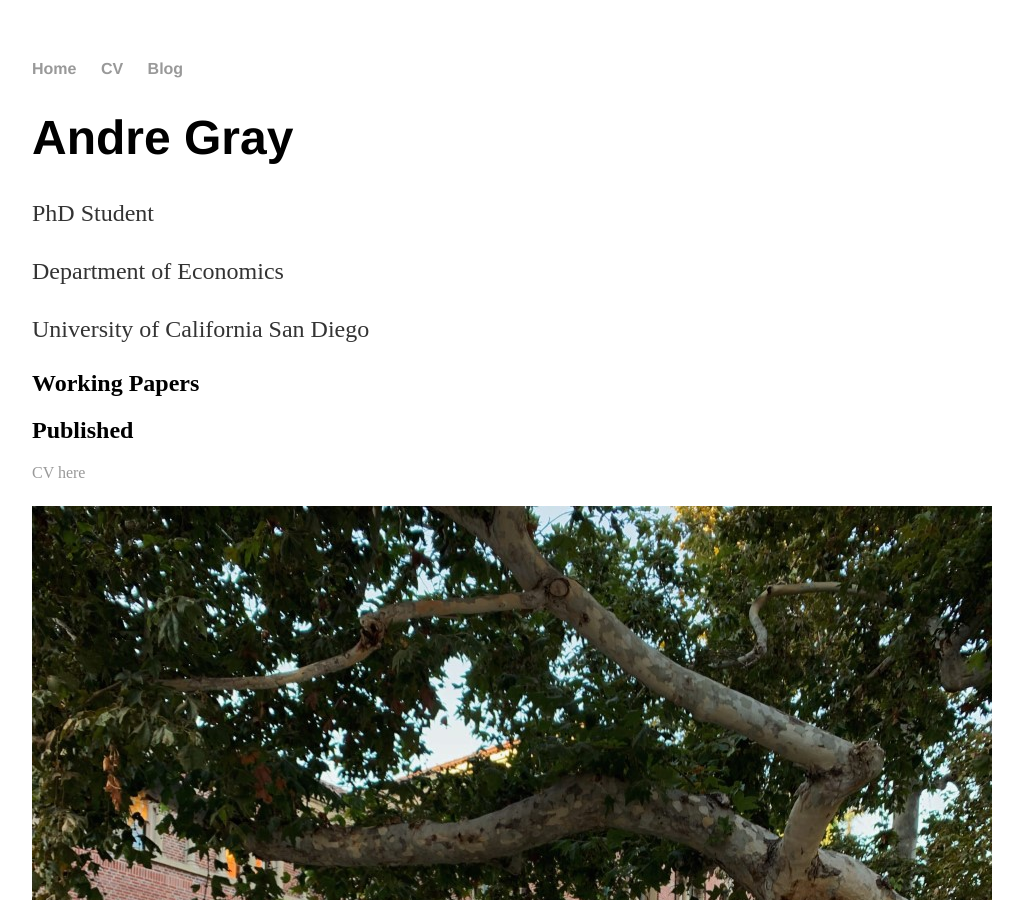
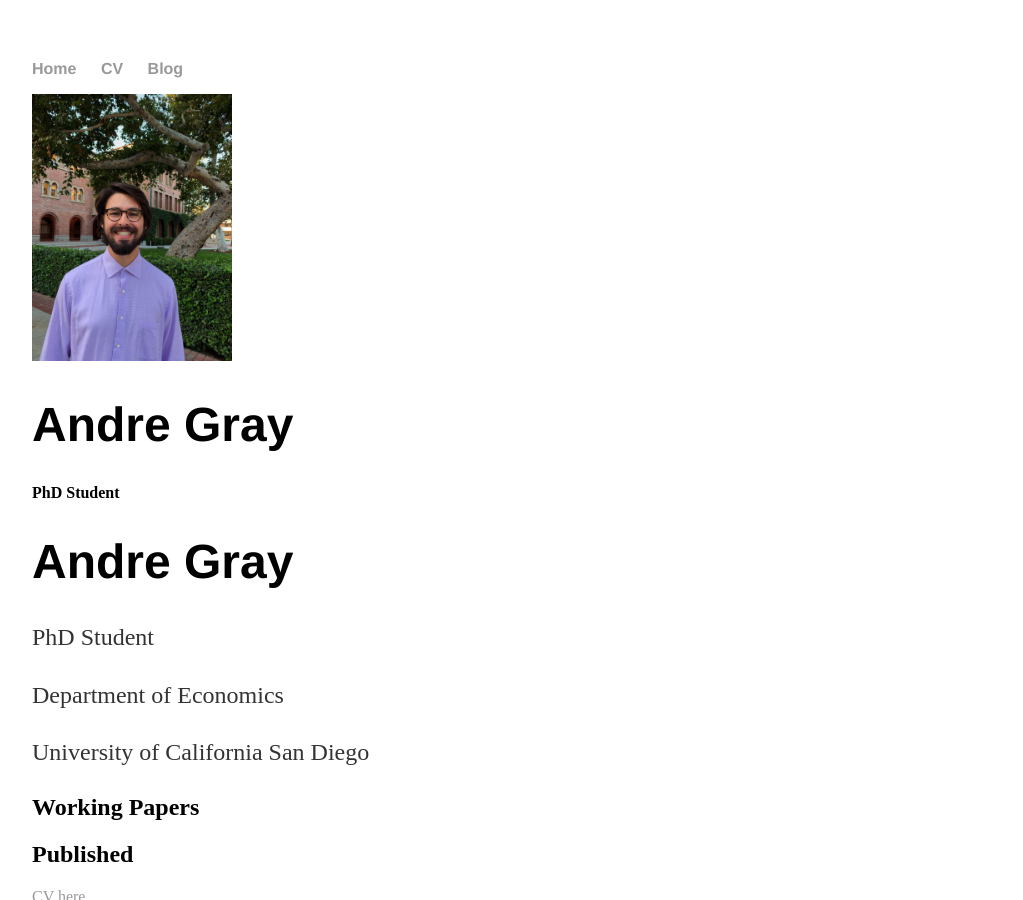
Before and after one commit to andregra/andregra.github.io, a Jekyll site: the page built from index.md, in a window 1280 px wide and 900 px high. Shown: the whole window, without its empty margins (160-1183 px from the left). Built offline with Jekyll 4.4.1, drawn with Linux system fonts in a browser that asks for light colours.

Commit message:
Update index.md

```diff
--- a/index.md
+++ b/index.md
@@ -2,6 +2,13 @@
 layout: default
 title: Andre Gray
 ---
+ <div class="left">
+      <img class="profile-picture" src="/assets/headshot.jpg" width="200"/>
+      <h1 class="name">Andre Gray</h1>
+      <h4 class="subtitle">PhD Student</h4>
+    </div>
+
+
 <div class="blurb">
 	<h1>Andre Gray</h1>
 	<p>PhD Student</p>
@@ -11,4 +18,4 @@ title: Andre Gray
 <h2> Published</h2>
 	<a href="https://drive.google.com/file/d/1tJv8fmGj3zLdR4JBuzxvyzSF9wyK232m/view?usp=sharing">CV here</a>
 </div>
-![useful image](/assets/headshot.jpg)
+<img src="/assets/headshot.jpg" alt="headshot" width="200"/>
```
